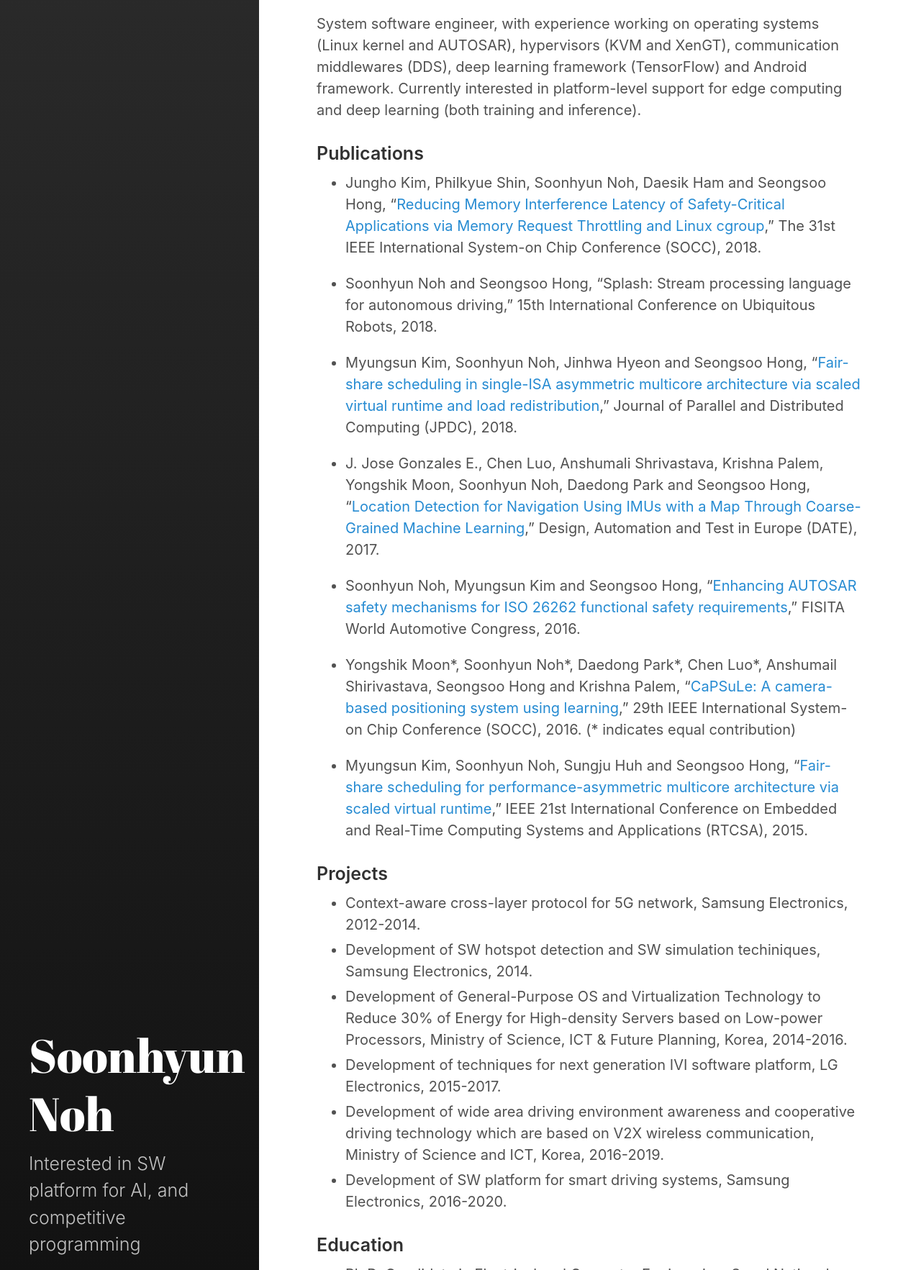
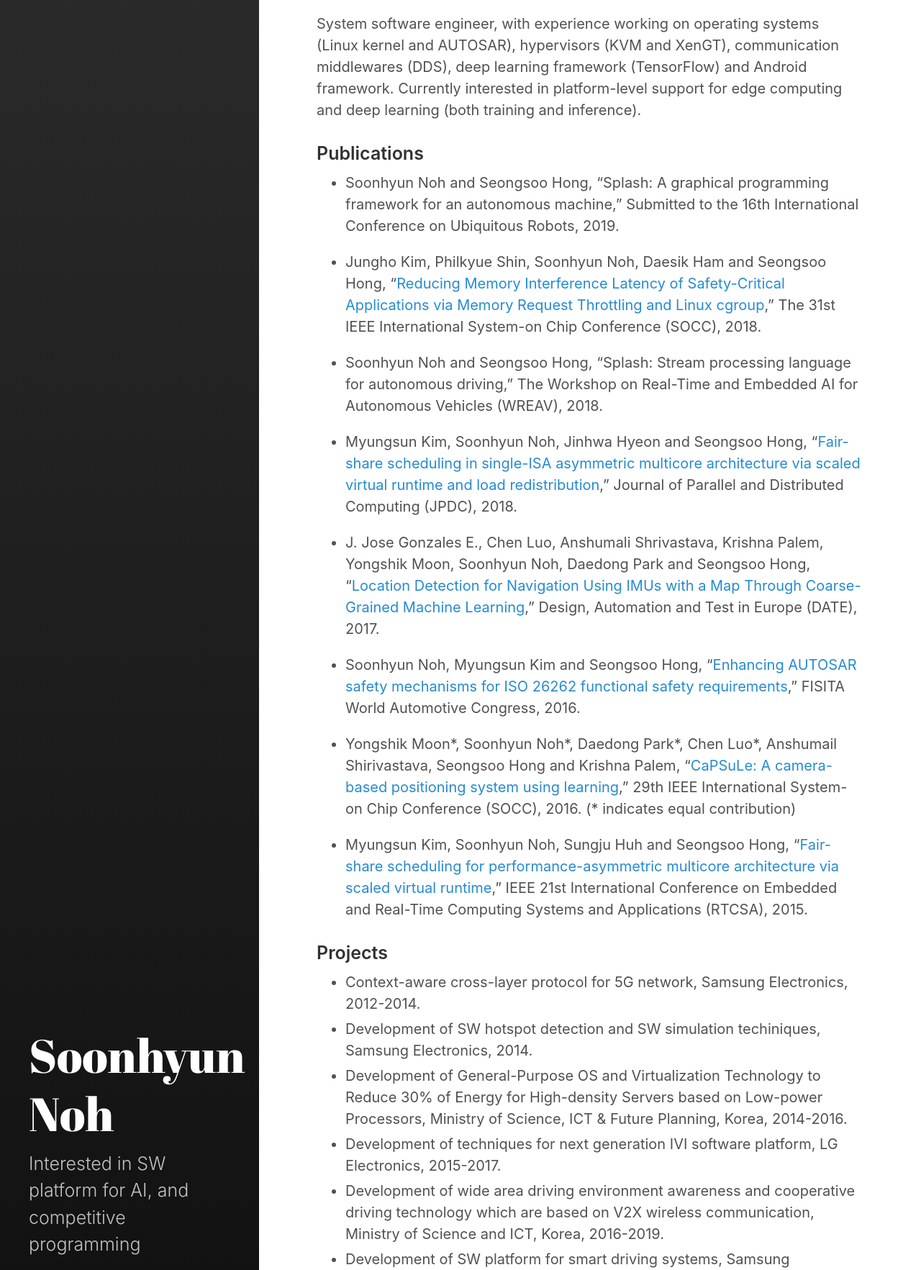
Before and after one commit to shnoh171/shnoh171.github.io, a Jekyll site: the page built from about.md, in a window 1280 px wide, cut to the strip 653-2418 px from the top of the page. Shown: the whole strip at 72% size. Built offline with Jekyll 4.4.1, drawn with Linux system fonts in a browser that asks for light colours.

Commit message:
fix and add items to publications

```diff
--- a/about.md
+++ b/about.md
@@ -12,9 +12,11 @@ System software engineer, with experience working on operating systems (Linux ke
 
 ### Publications
 
+- Soonhyun Noh and Seongsoo Hong, "Splash: A graphical programming framework for an autonomous machine," Submitted to the 16th International Conference on Ubiquitous Robots, 2019.
+
 - Jungho Kim, Philkyue Shin, Soonhyun Noh, Daesik Ham and Seongsoo Hong, "[Reducing Memory Interference Latency of Safety-Critical Applications via Memory Request Throttling and Linux cgroup](http://redwood.snu.ac.kr/wordpress/wp-content/uploads/2018/08/18-07-30-SOCC_Memory-Request-Throttling_final.pdf)," The 31st IEEE International System-on Chip Conference (SOCC), 2018.
 
-- Soonhyun Noh and Seongsoo Hong, "Splash: Stream processing language for autonomous driving," 15th International Conference on Ubiquitous Robots, 2018.
+- Soonhyun Noh and Seongsoo Hong, "Splash: Stream processing language for autonomous driving," The Workshop on Real-Time and Embedded AI for Autonomous Vehicles (WREAV), 2018.
 
 - Myungsun Kim, Soonhyun Noh, Jinhwa Hyeon and Seongsoo Hong, "[Fair-share scheduling in single-ISA asymmetric multicore architecture via scaled virtual runtime and load redistribution](https://www.sciencedirect.com/science/article/pii/S0743731517302423)," Journal of Parallel and Distributed Computing (JPDC), 2018.
 
```
